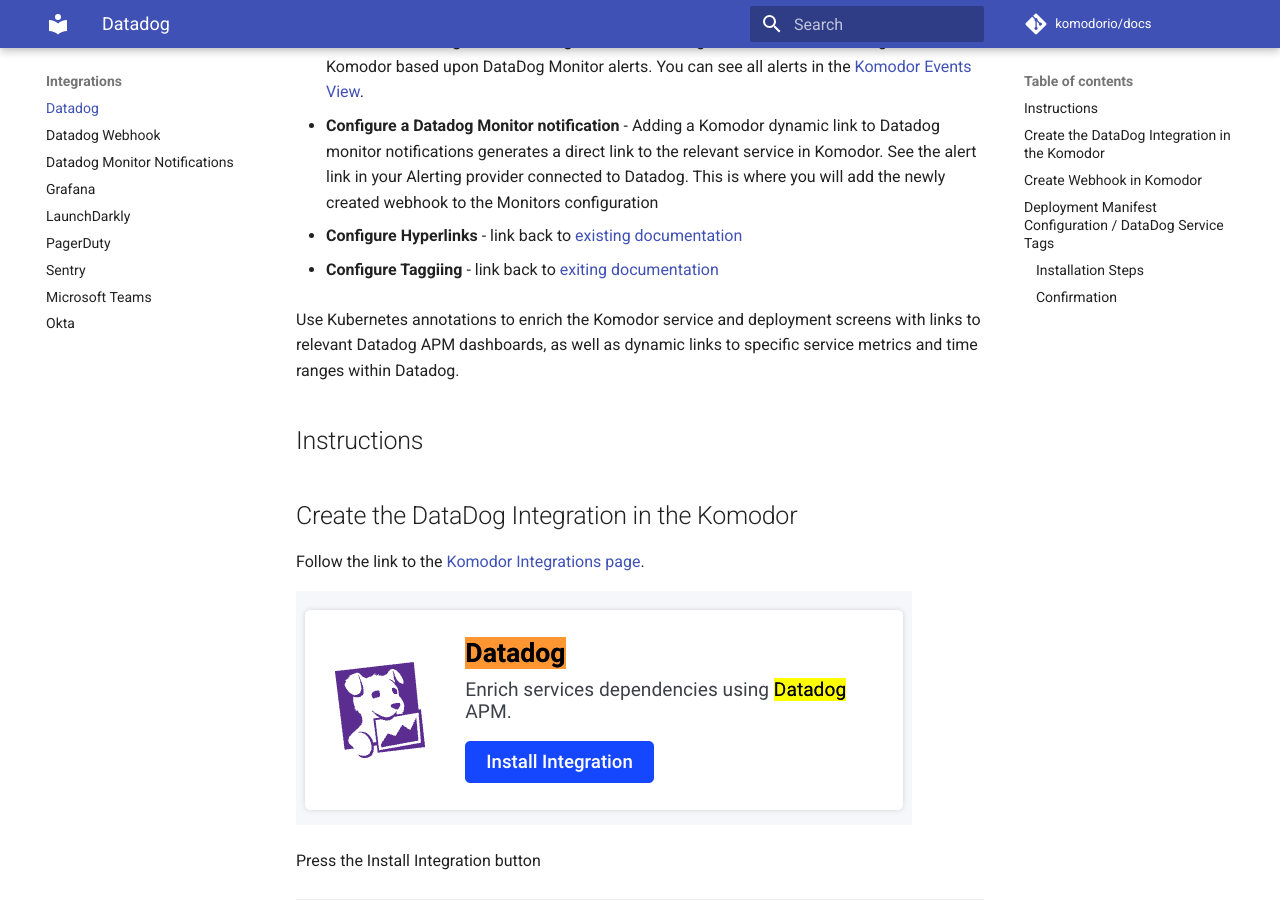
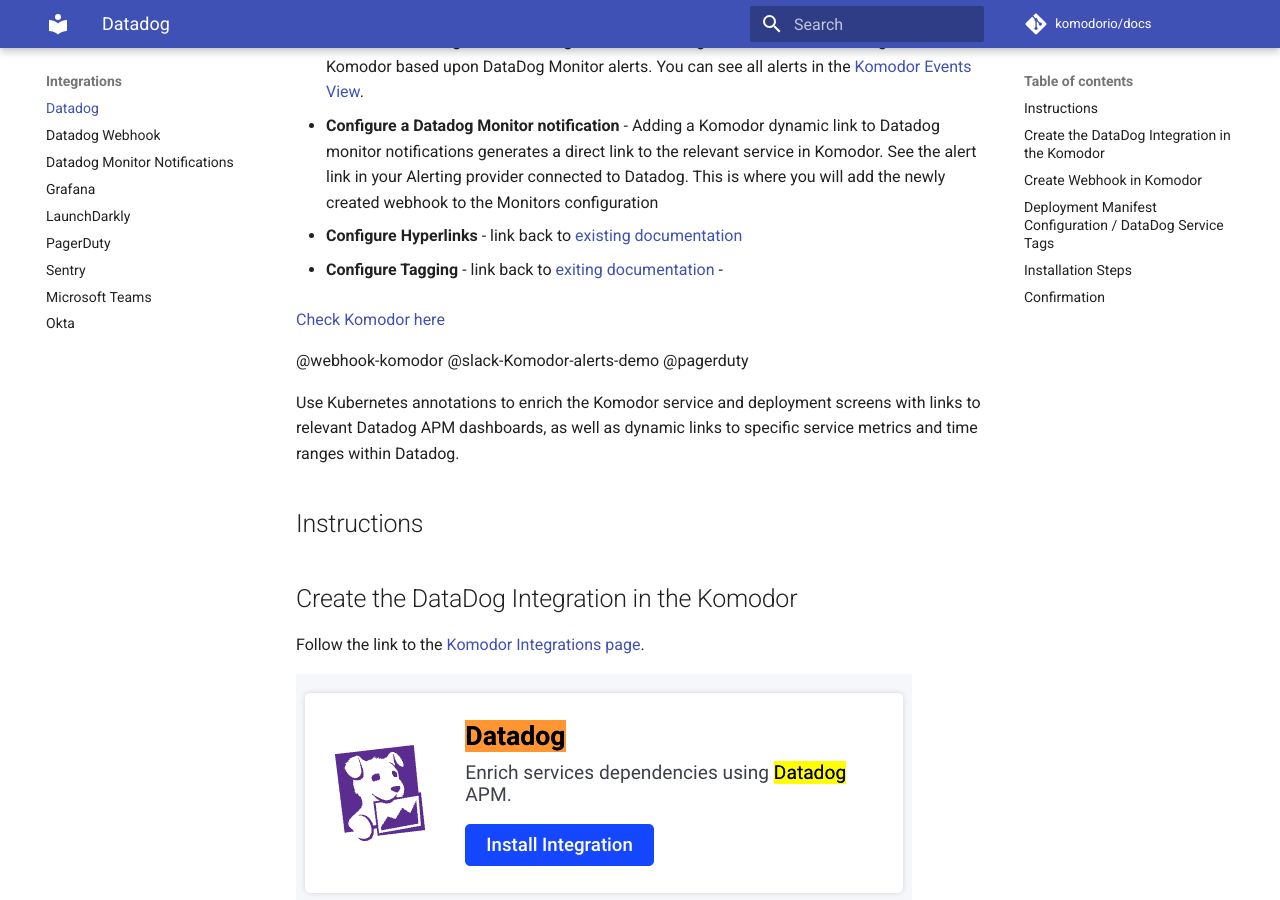
Before and after one commit to komodorio/docs, an MkDocs documentation site: the page built from docs/Integrations/Datadog.md, in a window 1280 px wide and 900 px high, scrolled down 377 px. Built offline with MkDocs 1.6.1 and Material for MkDocs 9.7.7, drawn with Linux system fonts in a browser that asks for light colours; comment, search, counter and statistics services are not loaded.

Commit message:
Update Datadog.md

```diff
--- a/docs/Integrations/Datadog.md
+++ b/docs/Integrations/Datadog.md
@@ -12,7 +12,12 @@
 
 - **Configure Hyperlinks** -  link back to [existing documentation](https://docs.komodor.com/Integrations/Datadog-Monitor-Notification.html#link-setup)
 
-- **Configure Taggiing** - link back to [exiting documentation](https://docs.komodor.com/Integrations/Datadog.html)
+- **Configure Tagging** - link back to [exiting documentation](https://docs.komodor.com/Integrations/Datadog.html) -
+
+ [Check Komodor here](https://app.komodor.com/main/deep-dive/demo.demo-demo.events-puller-service)
+
+@webhook-komodor
+@slack-Komodor-alerts-demo @pagerduty
 
 
 Use Kubernetes annotations to enrich the Komodor service and deployment screens with links to relevant Datadog APM dashboards, as well as dynamic links to specific service metrics and time ranges within Datadog.
@@ -54,9 +59,7 @@
 ![DataDog Create Webhook](https://raw.githubusercontent.com/komodorio/docs/datadog-markdown-update/docs/img/DataDog-Webhook-Edit.png)
 
 
-
 ## Deployment Manifest Configuration / DataDog Service Tags
-
 
 For Komodor service correlation, your services according to Datadog, the following DataDog's service tags should be available on the resources.
 
@@ -68,14 +71,14 @@
 
 For more information about DataDog tags for Kubernetes go into [DataDog tagging documentation](https://docs.datadoghq.com/getting_started/tagging/unified_service_tagging/?tab=kubernetes)
 
-### Installation Steps
+## Installation Steps
 
 1. Make sure the above prerequisites are met.
 1. Locate the Datadog installation tile on [Komodor Integrations](https://app.komodor.com/main/integration) page.
 1. Press __Install Integration__.
 1. Follow the on screen instructions.
 
-### Confirmation
+## Confirmation
 
 1. A Datadog Integration tile will be added to the top section under __Installed Integrations__.
 1. Your services that interact with each other will appear under the __Related Services__ section in the Komodor services page.
```
